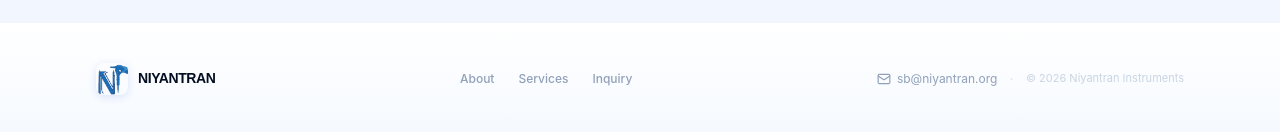
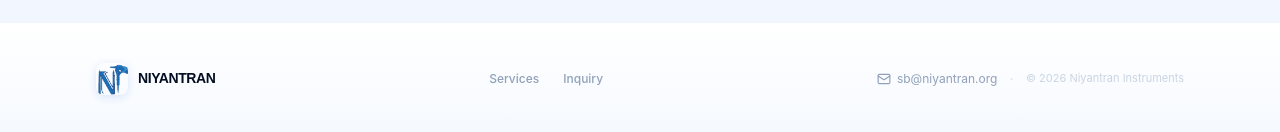
Before and after one commit to abhraleen/Niyantran_Instruments, a React (Vite) app: page / in a window 1280 px wide. Shown: the part 2407-2539 px from the top of the page. Built offline with nearby package versions, Linux system fonts and the light colour scheme; no server answers.

Commit message:
removed about button and made sure services button works

```diff
--- a/src/components/layout/shared.tsx
+++ b/src/components/layout/shared.tsx
@@ -27,7 +27,6 @@ export const Navbar = ({
     }, []);
 
     const navLinks = [
-        { label: 'About', href: '#about' },
         { label: 'Services', href: '#services' },
         { label: 'Inquiry', href: '#inquiry' },
     ];
@@ -303,7 +302,6 @@ interface FooterProps {
 export const Footer: React.FC<FooterProps> = ({ onLoginClick }) => {
     const [clickCount, setClickCount] = React.useState(0);
     const navLinks = [
-        { label: 'About', href: '#about' },
         { label: 'Services', href: '#services' },
         { label: 'Inquiry', href: '#inquiry' },
     ];
```
